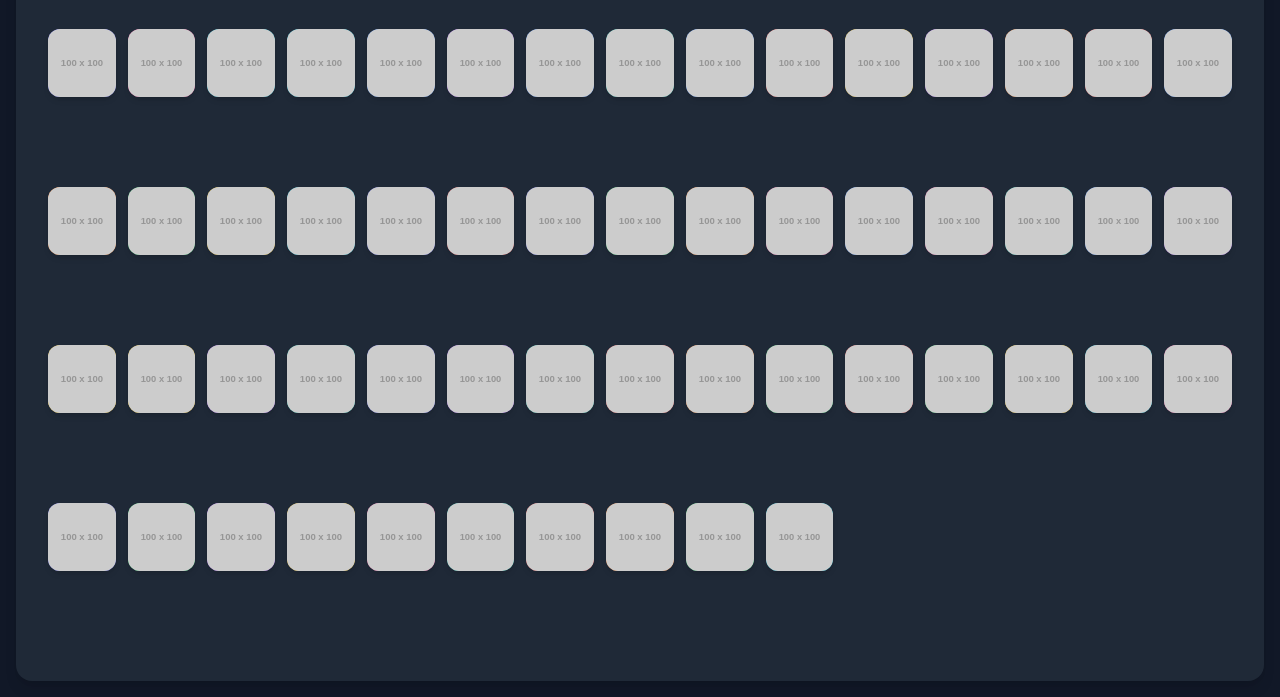
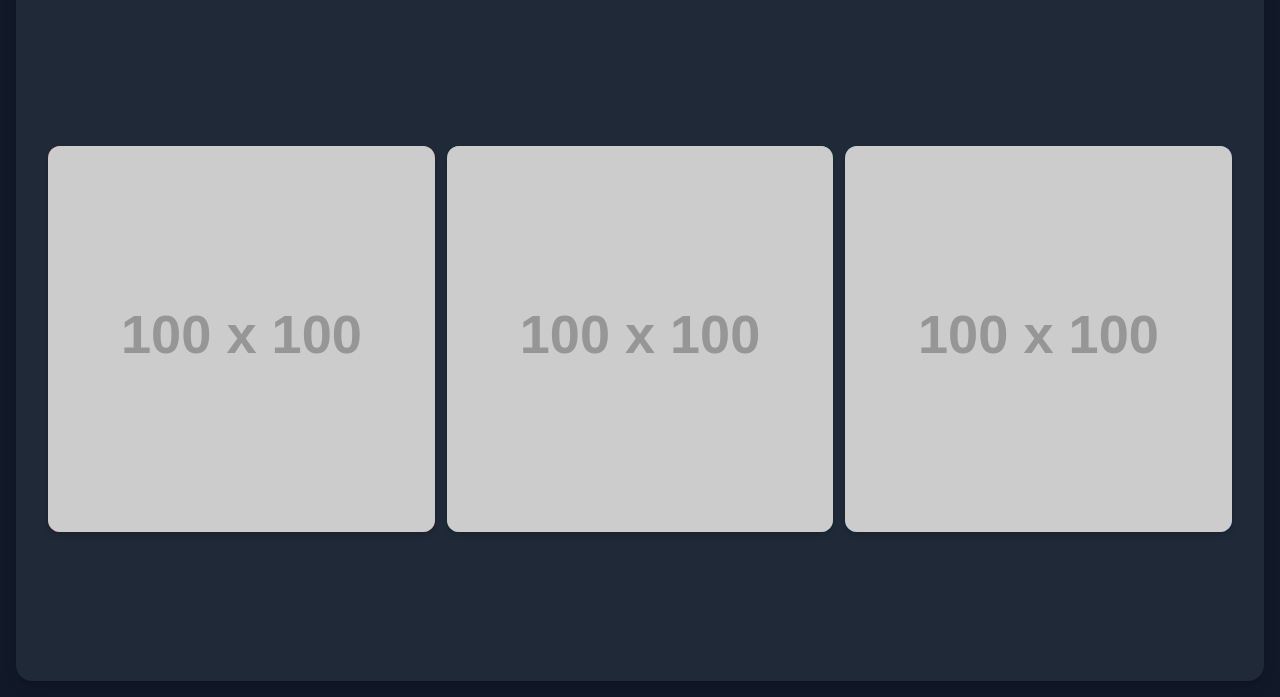
Before and after one commit to enderergin/papyon, a plain HTML site: page index.html in a window 1280 px wide. Shown: the part 103-800 px from the top of the page. Drawn offline with nearby package versions, Linux system fonts and the light colour scheme; placeholder pictures from the web are drawn by us.

Commit message:
index.html

```diff
--- a/index.html
+++ b/index.html
@@ -3,7 +3,7 @@
 <head>
     <meta charset="UTF-8">
     <meta name="viewport" content="width=device-width, initial-scale=1.0">
-    <title>Papyon Kafe Kahve Yakalama Oyunu</title>
+    <title>Fotoğraf Bulma Oyunu</title>
     <!-- Tailwind CSS'i CDN üzerinden yükler -->
     <script src="https://cdn.tailwindcss.com"></script>
     <style>
@@ -17,18 +17,26 @@
             overflow: hidden;
         }
 
+        #game-container {
+            position: relative;
+        }
+
         /* Butonların yerlerini değiştirmek için grid kullanıyoruz */
         #button-grid {
             display: grid;
             grid-template-columns: repeat(auto-fit, minmax(64px, 1fr));
             gap: 12px;
-            transition: all 0.5s ease-in-out; /* Butonların yer değişimini yumuşatır */
+            /* Butonların yer değişimini yumuşatır */
+            transition: all 0.5s ease-in-out;
+            position: relative;
         }
 
         .game-button {
             position: relative;
             overflow: hidden;
             border: 2px solid theme('colors.gray.700');
+            /* Animasyon için transition eklenir */
+            transition: transform 0.5s ease-in-out;
         }
 
         .button-content {
@@ -51,37 +59,24 @@
 </head>
 <body class="bg-gray-900 text-white min-h-screen flex items-center justify-center p-4">
     <!-- Oyunun ana konteyneri -->
-    <div class="relative w-full h-full bg-gray-800 rounded-2xl shadow-lg p-6 flex flex-col justify-between">
+    <div id="game-container" class="relative w-full h-full bg-gray-800 rounded-2xl shadow-lg p-6 flex flex-col justify-between">
 
         <!-- Başlık ve açıklama -->
         <div class="text-center mb-6">
-            <h1 class="text-2xl sm:text-3xl font-extrabold text-amber-400">Papyon Kafe Kahve Yakalama Oyunu</h1>
-            <p class="text-xs sm:text-sm text-gray-400 mt-1">Kahveyi bulmak için butonlara tıkla!</p>
-        </div>
-
-        <!-- Tıklama hakkı sayacı -->
-        <div id="attempts-display" class="absolute top-2 right-2 text-xl sm:text-3xl font-bold text-yellow-400">
-            Kalan Hak: 30
+            <h1 class="text-2xl sm:text-3xl font-extrabold text-amber-400">Fotoğraf Bulma Oyunu</h1>
+            <p class="text-xs sm:text-sm text-gray-400 mt-1">Doğru fotoğrafı bulmak için butonlara tıkla!</p>
         </div>
 
         <!-- Butonlar için grid konteyneri -->
-        <div id="button-grid" class="w-full flex-grow overflow-y-auto p-2">
+        <div id="button-grid" class="w-full flex-grow p-2 grid grid-cols-3 sm:grid-cols-3 gap-4 place-items-center">
             <!-- JavaScript ile butonlar buraya eklenecek -->
         </div>
 
         <!-- Kazanma mesajı -->
         <div id="win-message" class="hidden fixed inset-0 flex items-center justify-center bg-black bg-opacity-70 z-20">
             <div class="bg-green-500 text-white text-center text-3xl sm:text-4xl font-extrabold p-8 rounded-xl shadow-2xl">
-                Kazandın! Kahveyi Buldun!
+                Kazandın! Doğru Fotoğrafı Buldun!
                 <button id="play-again-win" class="mt-4 px-6 py-3 bg-white text-green-500 font-bold rounded-full text-xl hover:bg-gray-200">Tekrar Oyna</button>
-            </div>
-        </div>
-
-        <!-- Oyun bitti mesajı -->
-        <div id="game-over-message" class="hidden fixed inset-0 flex items-center justify-center bg-black bg-opacity-70 z-20">
-            <div class="bg-red-600 text-white text-center text-3xl sm:text-4xl font-extrabold p-8 rounded-xl shadow-2xl">
-                Oyun Bitti! Tıklama Hakkın Kalmadı.
-                <button id="play-again-lose" class="mt-4 px-6 py-3 bg-white text-red-600 font-bold rounded-full text-xl hover:bg-gray-200">Tekrar Oyna</button>
             </div>
         </div>
     </div>
@@ -91,131 +86,180 @@
             // Gerekli HTML elementlerine referanslar
             const buttonGrid = document.getElementById('button-grid');
             const winMessage = document.getElementById('win-message');
-            const gameOverMessage = document.getElementById('game-over-message');
-            const attemptsDisplay = document.getElementById('attempts-display');
             const playAgainWinButton = document.getElementById('play-again-win');
-            const playAgainLoseButton = document.getElementById('play-again-lose');
 
-            const totalButtons = 55;
-            const initialAttempts = 30;
-            const bowTieImageUrl = 'https://placehold.co/100x100/fff/38bdf8?text=🎀'; // Papyon fotoğrafı
-            const sandwichImageUrl = 'https://placehold.co/100x100/593817/ffffff?text=Sandviç'; // Sandviç fotoğrafı
-            const coffeeImageUrl = 'https://placehold.co/100x100/8B4513/ffffff?text=Kahve'; // Kahve fotoğrafı
+            const totalButtons = 3;
+            // Fotoğraf linkleri
+            const hiddenImageUrl = 'https://placehold.co/100x100/38bdf8/ffffff?text=Gizli';
+            const correctImageUrl = 'https://placehold.co/100x100/4CAF50/ffffff?text=Doğru';
+
+            // 20 farklı yanlış fotoğraf URL'si oluşturuldu
+            const wrongImageUrls = [
+                'https://placehold.co/100x100/A00000/ffffff?text=Yanlış-1',
+                'https://placehold.co/100x100/D00000/ffffff?text=Yanlış-2',
+                'https://placehold.co/100x100/E00000/ffffff?text=Yanlış-3',
+                'https://placehold.co/100x100/F00000/ffffff?text=Yanlış-4',
+                'https://placehold.co/100x100/A05000/ffffff?text=Yanlış-5',
+                'https://placehold.co/100x100/B06000/ffffff?text=Yanlış-6',
+                'https://placehold.co/100x100/C07000/ffffff?text=Yanlış-7',
+                'https://placehold.co/100x100/D08000/ffffff?text=Yanlış-8',
+                'https://placehold.co/100x100/A0A000/ffffff?text=Yanlış-9',
+                'https://placehold.co/100x100/B0B000/ffffff?text=Yanlış-10',
+                'https://placehold.co/100x100/C0C000/ffffff?text=Yanlış-11',
+                'https://placehold.co/100x100/D0D000/ffffff?text=Yanlış-12',
+                'https://placehold.co/100x100/00A000/ffffff?text=Yanlış-13',
+                'https://placehold.co/100x100/00B000/ffffff?text=Yanlış-14',
+                'https://placehold.co/100x100/00C000/ffffff?text=Yanlış-15',
+                'https://placehold.co/100x100/00D000/ffffff?text=Yanlış-16',
+                'https://placehold.co/100x100/00A0A0/ffffff?text=Yanlış-17',
+                'https://placehold.co/100x100/00B0B0/ffffff?text=Yanlış-18',
+                'https://placehold.co/100x100/00C0C0/ffffff?text=Yanlış-19',
+                'https://placehold.co/100x100/00D0D0/ffffff?text=Yanlış-20'
+            ];
+
             const buttonColors = [
-                'bg-red-500', 'bg-blue-500', 'bg-green-500', 'bg-purple-500', 'bg-yellow-500',
-                'bg-pink-500', 'bg-indigo-500', 'bg-teal-500', 'bg-orange-500', 'bg-cyan-500'
+                'bg-red-500', 'bg-blue-500', 'bg-green-500'
             ];
+
             let isGameOver = false;
-            let attempts = initialAttempts;
+            let isAnimating = false;
+            let clickCount = 0;
+            let wrongImageAssignment = [];
 
             // Oyunu sıfırlayan ve başlatan fonksiyon
             function resetGame() {
                 isGameOver = false;
-                attempts = initialAttempts;
-                attemptsDisplay.textContent = `Kalan Hak: ${attempts}`;
+                isAnimating = false;
+                clickCount = 0;
                 winMessage.classList.add('hidden');
-                gameOverMessage.classList.add('hidden');
+                // Oyun başlangıcında her butona rastgele bir yanlış resim atanır
+                wrongImageAssignment = [...wrongImageUrls];
+                shuffleArray(wrongImageAssignment);
                 createButtons();
                 shufflePositions();
             }
 
-            // Butonları oluşturur ve karıştırır
+            // Diziyi karıştıran fonksiyon (Fisher-Yates algoritması)
+            function shuffleArray(array) {
+                for (let i = array.length - 1; i > 0; i--) {
+                    const j = Math.floor(Math.random() * (i + 1));
+                    [array[i], array[j]] = [array[j], array[i]];
+                }
+            }
+
+            // Butonların konumlarını rastgele karıştırır ve animasyon ekler
+            function shufflePositions() {
+                const buttons = Array.from(buttonGrid.children);
+                const shuffledOrder = [...Array(buttons.length).keys()];
+                shuffleArray(shuffledOrder);
+
+                const initialPositions = buttons.map(button => {
+                    const rect = button.getBoundingClientRect();
+                    return { left: rect.left, top: rect.top };
+                });
+
+                shuffledOrder.forEach((newIndex, currentIndex) => {
+                    buttonGrid.appendChild(buttons[newIndex]);
+                });
+
+                const finalPositions = buttons.map(button => {
+                    const rect = button.getBoundingClientRect();
+                    return { left: rect.left, top: rect.top };
+                });
+
+                buttons.forEach((button, index) => {
+                    const deltaX = initialPositions[index].left - finalPositions[index].left;
+                    const deltaY = initialPositions[index].top - finalPositions[index].top;
+
+                    button.style.transform = `translate(${deltaX}px, ${deltaY}px)`;
+
+                    requestAnimationFrame(() => {
+                        button.style.transform = '';
+                    });
+                });
+            }
+
+            // Butonları oluşturur
             function createButtons() {
                 buttonGrid.innerHTML = '';
-                const buttonData = [];
-                const coffeeIndex = Math.floor(Math.random() * totalButtons);
 
                 for (let i = 0; i < totalButtons; i++) {
-                    buttonData.push({
-                        id: i,
-                        contentUrl: (i === coffeeIndex) ? coffeeImageUrl : sandwichImageUrl,
-                        isCoffee: (i === coffeeIndex),
-                        color: buttonColors[i % buttonColors.length]
-                    });
-                }
-
-                buttonData.sort(() => Math.random() - 0.5);
-
-                buttonData.forEach(data => {
                     const button = document.createElement('button');
                     button.classList.add(
-                        'game-button', data.color,
-                        'text-4xl', 'font-bold', 'text-white', 'p-4', 'rounded-xl', 'shadow-md',
+                        'game-button', buttonColors[i % buttonColors.length],
+                        'text-2xl', 'font-bold', 'text-white', 'p-4', 'rounded-xl', 'shadow-md',
                         'transition-colors', 'duration-150', 'ease-in-out',
-                        'aspect-square'
+                        'aspect-square', 'w-full'
                     );
-                    button.dataset.isCoffee = data.isCoffee;
+                    button.dataset.buttonIndex = i;
 
                     const hiddenImage = document.createElement('img');
-                    hiddenImage.src = bowTieImageUrl;
-                    hiddenImage.classList.add('button-content', 'revealed-content'); // Başlangıçta papyon fotoğrafı görünür
+                    hiddenImage.src = hiddenImageUrl;
+                    hiddenImage.classList.add('button-content', 'revealed-content');
                     button.appendChild(hiddenImage);
 
                     const revealedImage = document.createElement('img');
-                    revealedImage.src = data.contentUrl;
-                    revealedImage.classList.add('button-content', 'hidden-content'); // İçerik başlangıçta gizli
+                    // Bu kısımda, her butona başlangıçta rastgele bir yanlış resim atanır
+                    revealedImage.src = wrongImageAssignment[i];
+                    revealedImage.classList.add('button-content', 'hidden-content');
                     button.appendChild(revealedImage);
 
                     buttonGrid.appendChild(button);
-                });
+                }
             }
 
-            // Butonların konumlarını rastgele karıştırır
-            function shufflePositions() {
-                const buttons = Array.from(buttonGrid.children);
-                buttons.forEach(button => {
-                    button.style.order = Math.floor(Math.random() * totalButtons);
-                });
+            // Butonun içeriğini ortaya çıkaran fonksiyon
+            function revealButton(button, imageUrl, isCorrect) {
+                 const hiddenImage = button.querySelector('.button-content.revealed-content');
+                 const revealedImage = button.querySelector('.button-content.hidden-content');
+
+                 // Resim kaynağını güncelle
+                 revealedImage.src = imageUrl;
+
+                 if (revealedImage) revealedImage.classList.remove('hidden-content');
+                 if (hiddenImage) hiddenImage.classList.add('hidden-content');
+
+                 if (isCorrect) {
+                     winMessage.classList.remove('hidden');
+                     isGameOver = true;
+                     isAnimating = false;
+                 } else {
+                    setTimeout(() => {
+                        // Yanlış resim gösterildikten sonra gizlenir ve butonların konumu karıştırılır
+                        if (revealedImage) revealedImage.classList.add('hidden-content');
+                        if (hiddenImage) hiddenImage.classList.remove('hidden-content');
+                        isAnimating = false;
+                        if (!isGameOver) {
+                            shufflePositions();
+                        }
+                    }, 500);
+                 }
             }
 
             // Oyun döngüsü: Tıklama olaylarını yönetir
             buttonGrid.addEventListener('click', (event) => {
-                if (isGameOver) return;
+                if (isGameOver || isAnimating) return;
 
                 const clickedButton = event.target.closest('button');
-                if (clickedButton) {
-                    const isCoffee = clickedButton.dataset.isCoffee === 'true';
+                if (!clickedButton) return;
 
-                    // İçeriği ortaya çıkarır (papyonu gizler, resmi gösterir)
-                    const hiddenImage = clickedButton.querySelector('.button-content.revealed-content');
-                    const revealedImage = clickedButton.querySelector('.button-content.hidden-content');
+                isAnimating = true;
+                clickCount++;
 
-                    if (revealedImage) revealedImage.classList.remove('hidden-content');
-                    if (hiddenImage) hiddenImage.classList.add('hidden-content');
-
-
-                    if (isCoffee) {
-                        // Kazanma durumu
-                        winMessage.classList.remove('hidden');
-                        isGameOver = true;
-                    } else {
-                        // Yanlış tıklama: resmi kısa bir süre gösterip tekrar gizler
-                        setTimeout(() => {
-                            if (revealedImage) revealedImage.classList.add('hidden-content');
-                            if (hiddenImage) hiddenImage.classList.remove('hidden-content');
-                            if (!isGameOver) {
-                                shufflePositions();
-                            }
-                        }, 500);
-
-                        attempts--;
-                        attemptsDisplay.textContent = `Kalan Hak: ${attempts}`;
-
-                        if (attempts <= 0) {
-                            isGameOver = true;
-                            gameOverMessage.classList.remove('hidden');
-                        }
-                    }
+                if (clickCount === 39) {
+                    revealButton(clickedButton, correctImageUrl, true);
+                } else {
+                    // Her yanlış tıklamada, rastgele bir yanlış fotoğraf gösterilir
+                    const randomWrongImage = wrongImageUrls[Math.floor(Math.random() * wrongImageUrls.length)];
+                    revealButton(clickedButton, randomWrongImage, false);
                 }
             });
 
             // Tekrar oynama düğmelerine olay dinleyicileri ekler
             playAgainWinButton.addEventListener('click', resetGame);
-            playAgainLoseButton.addEventListener('click', resetGame);
 
             // Oyunu başlat
-            createButtons();
-            shufflePositions();
+            resetGame();
         };
     </script>
 </body>
```
